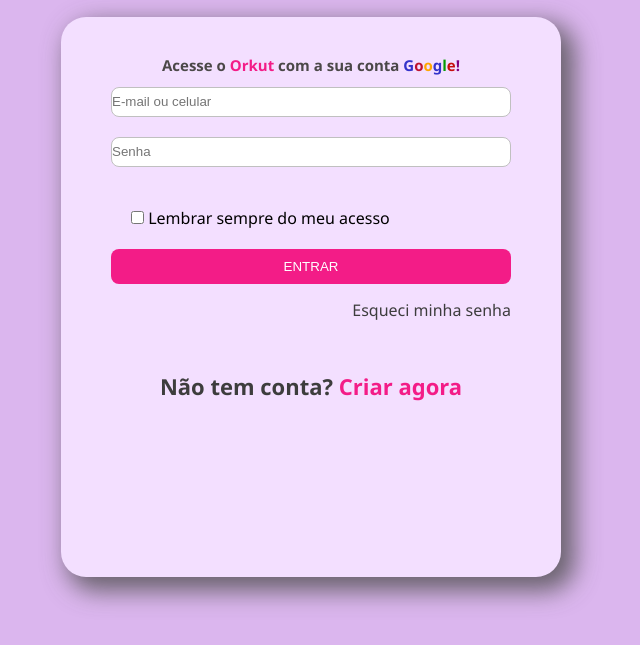
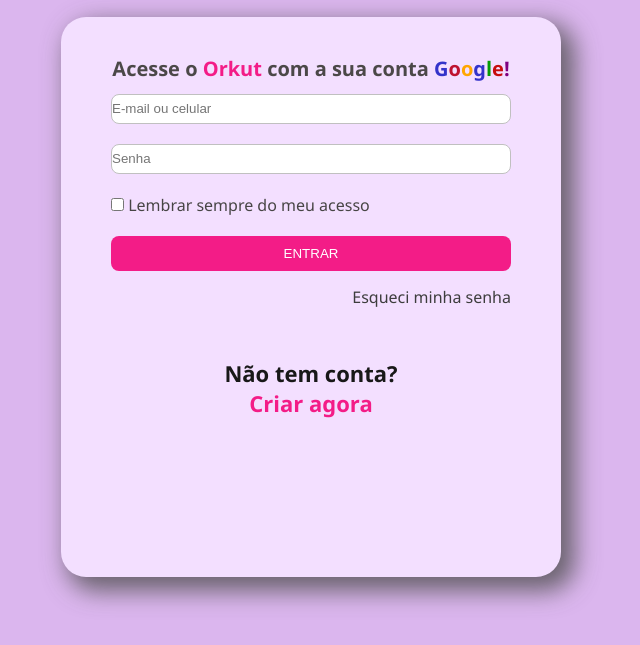
Before and after one commit to imJessicaV/Recriando-pagina-Orkut, a plain HTML site: page index.html in a window 1280 px wide. Shown: the part 123-768 px from the top of the page, without its empty margins (329-969 px from the left). Drawn offline with Linux system fonts and the light colour scheme.

Commit message:
Iniciando parte 2

```diff
--- a/index.html
+++ b/index.html
@@ -34,7 +34,7 @@
                 <a href="#">Esqueci minha senha</a>
             </div>
             <div class="fields__create">
-                <a href="#">Não tem conta? <span class="pinkfont">Criar agora</span></a>
+                <p class="conta">Não tem conta?</p><a href="#"><span class="pinkfont">Criar agora</span></a>
             </div>
 
         </div>
--- a/styles/login.css
+++ b/styles/login.css
@@ -51,9 +51,8 @@
 }
 
 .fields__remember{
-    margin: 20px;
-
-
+    margin-bottom: 20px;
+    color: rgb(71, 69, 69);
 }
 
 #btnlogin{
@@ -92,3 +91,7 @@
 .logo > img{
     height: 100px;
 }
+
+.conta{
+    color: rgb(24, 24, 24);
+}
--- a/styles/loginResponsive.css
+++ b/styles/loginResponsive.css
@@ -2,4 +2,8 @@
     .container{
         margin-top: 20px;
     }
+
+    #field__title{
+        font-size: 20px;
+    }
 }
```
